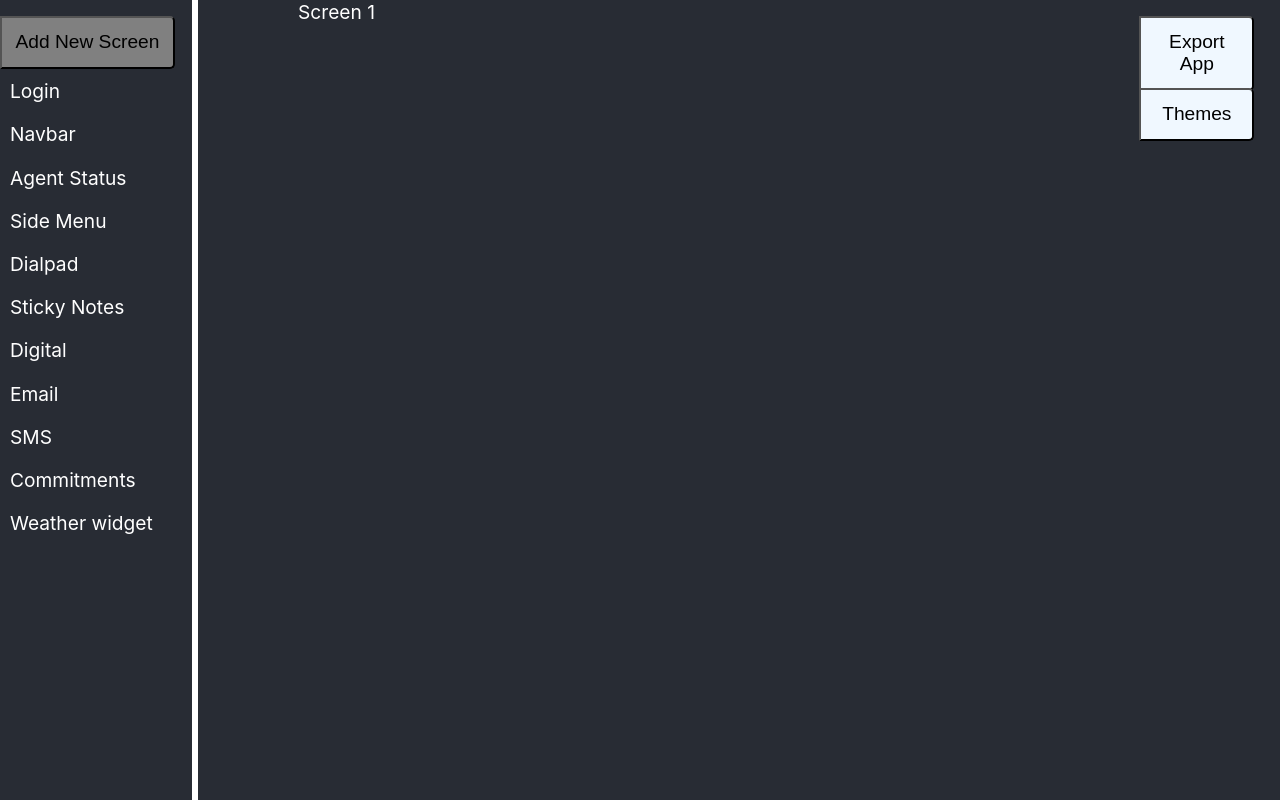
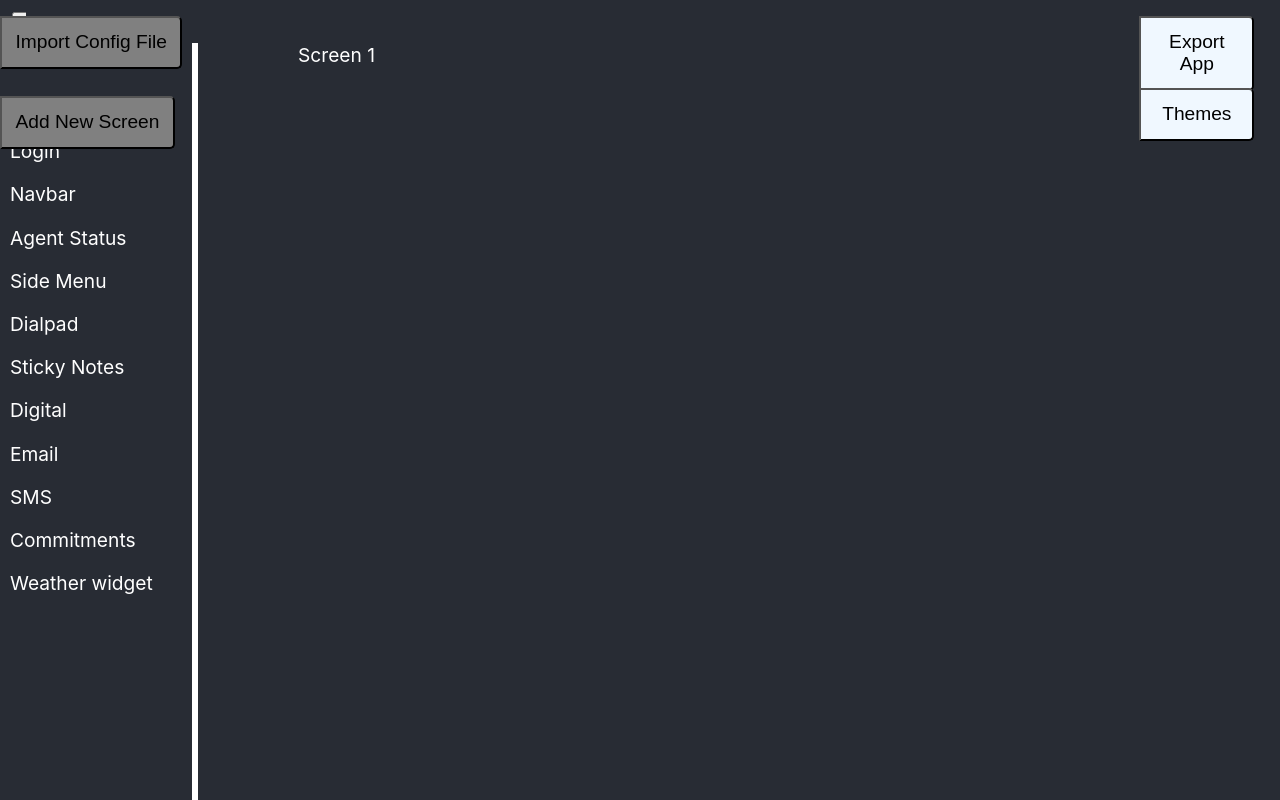
Before and after one commit to pankajrode0077/learningReact, a React (Create React App) app: page / in a window 1280 px wide. Built offline with nearby package versions, Linux system fonts and the light colour scheme.

Commit message:
added config

```diff
--- a/src/App.css
+++ b/src/App.css
@@ -100,11 +100,16 @@ button:hover {
   top: 0;
   left: 2;
   /* background-color: #111; */
-  padding-top: 60px;
+  padding-top: 120px;
   padding-left:10px;
 }
 
 .addScreen{
+  z-index: 5;
+  position:fixed;
+  top:12%;
+}
+.importEnv{
   z-index: 5;
   position:fixed;
   top:2%;
@@ -293,3 +298,8 @@ button:hover {
   position: relative;
   top: 2.7rem;
 }
+
+.upload{
+  max-width: 1px;
+  max-height: 1px;
+}
--- a/src/App.js
+++ b/src/App.js
@@ -111,11 +111,17 @@ const updateView = (lbl)=>{
     }
   }
 
+  const callupload = ()=>{
+    document.getElementById('up').click();
+  }
+
   return (
     <>
       {step === 0 ?
         <div className={`App base ${state ? "disable-area" : ""}`}>
           <button className="addScreen" onClick={() => setScreen(screen + 1)}>Add New Screen</button>
+          <button className="importEnv" onClick={callupload}>Import Config File</button>
+          <input id="up" className="upload" type="file"></input>
           <div className="vl"><label className="paddingleft">Screen 1</label></div>
           {screen > 0 && <div className="v2"><label className="paddingleft">Screen 2</label></div>}
           {screen > 1 && <div className="v3"><label className="paddingleft">Screen 3</label></div>}
```
